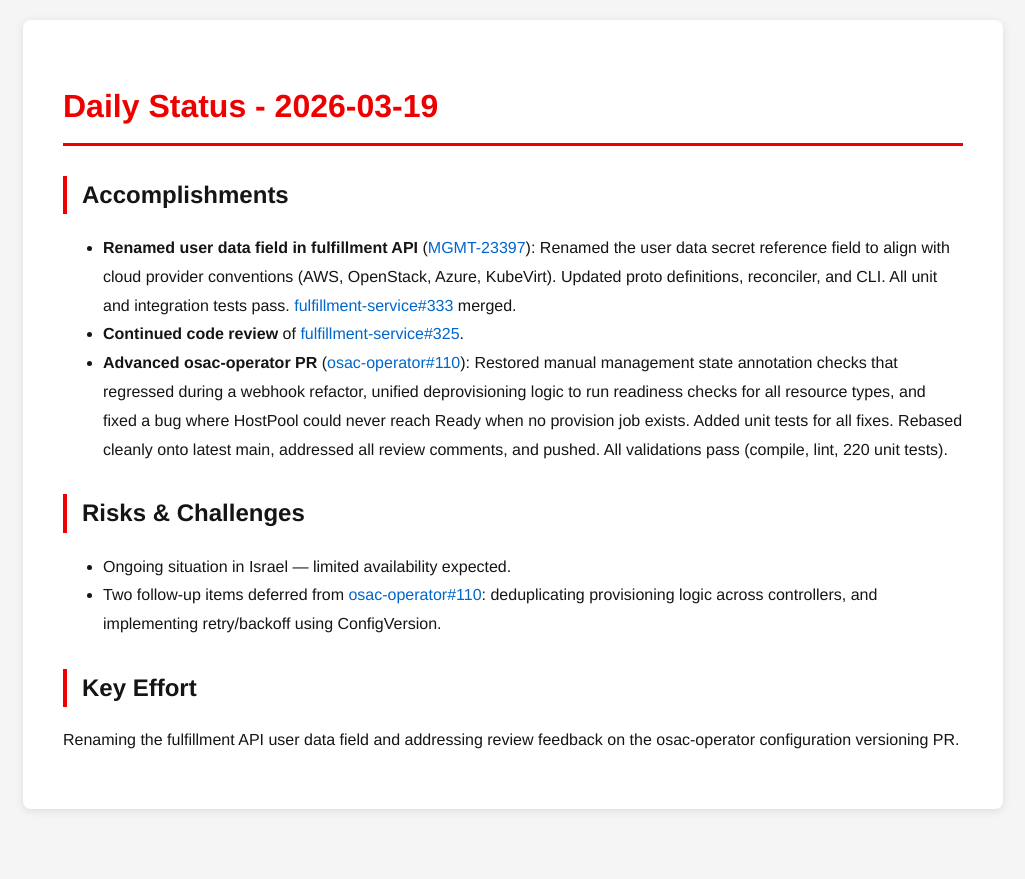
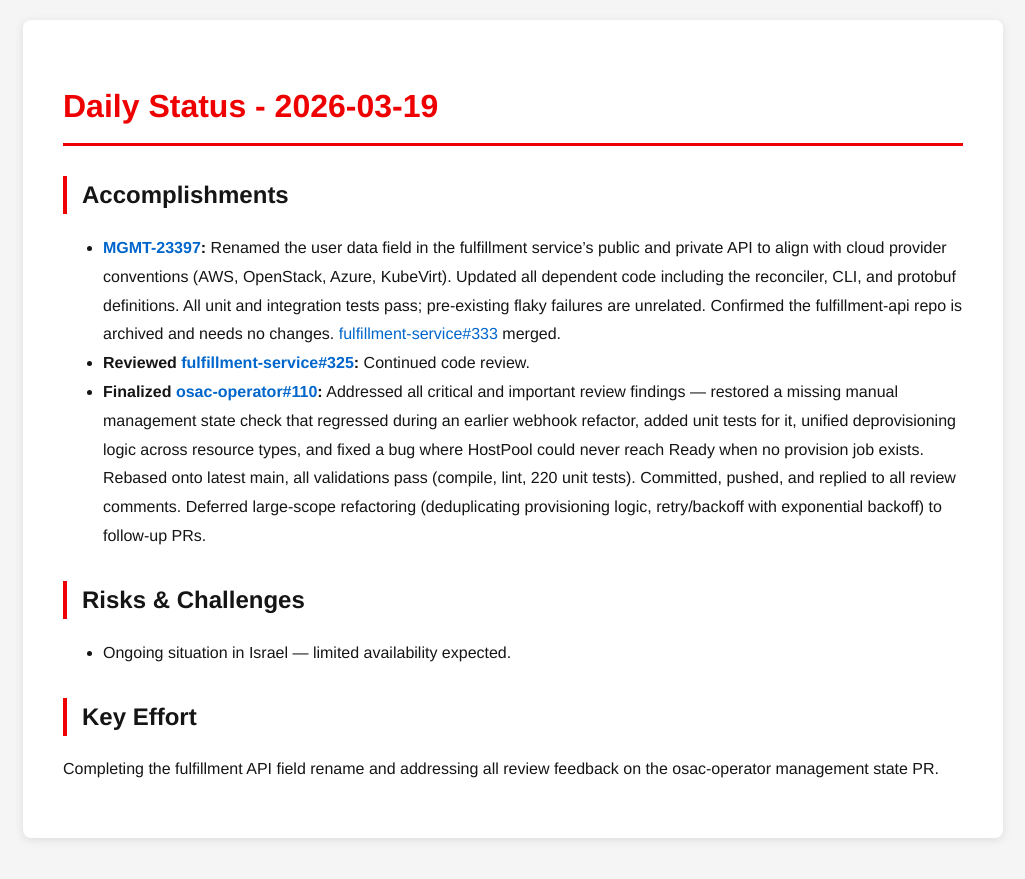
Before and after one commit to tzvatot/daily-status, a Jekyll site: the page built from 2026-03-19.md, in a window 1280 px wide. Shown: the top 879 px of the page, without its empty margins (127-1152 px from the left). Built offline with Jekyll 4.4.1, drawn with Linux system fonts in a browser that asks for light colours.

Commit message:
Daily status update - 2026-03-19

```diff
--- a/2026-03-19.md
+++ b/2026-03-19.md
@@ -7,13 +7,12 @@
 # Daily Status - 2026-03-19
 
 ## Accomplishments
-- **Renamed user data field in fulfillment API** ([MGMT-23397](https://issues.redhat.com/browse/MGMT-23397)): Renamed the user data secret reference field to align with cloud provider conventions (AWS, OpenStack, Azure, KubeVirt). Updated proto definitions, reconciler, and CLI. All unit and integration tests pass. [fulfillment-service#333](https://github.com/osac-project/fulfillment-service/pull/333) merged.
-- **Continued code review** of [fulfillment-service#325](https://github.com/osac-project/fulfillment-service/pull/325).
-- **Advanced osac-operator PR** ([osac-operator#110](https://github.com/osac-project/osac-operator/pull/110)): Restored manual management state annotation checks that regressed during a webhook refactor, unified deprovisioning logic to run readiness checks for all resource types, and fixed a bug where HostPool could never reach Ready when no provision job exists. Added unit tests for all fixes. Rebased cleanly onto latest main, addressed all review comments, and pushed. All validations pass (compile, lint, 220 unit tests).
+- **[MGMT-23397](https://issues.redhat.com/browse/MGMT-23397):** Renamed the user data field in the fulfillment service's public and private API to align with cloud provider conventions (AWS, OpenStack, Azure, KubeVirt). Updated all dependent code including the reconciler, CLI, and protobuf definitions. All unit and integration tests pass; pre-existing flaky failures are unrelated. Confirmed the fulfillment-api repo is archived and needs no changes. [fulfillment-service#333](https://github.com/osac-project/fulfillment-service/pull/333) merged.
+- **Reviewed [fulfillment-service#325](https://github.com/osac-project/fulfillment-service/pull/325):** Continued code review.
+- **Finalized [osac-operator#110](https://github.com/osac-project/osac-operator/pull/110):** Addressed all critical and important review findings — restored a missing manual management state check that regressed during an earlier webhook refactor, added unit tests for it, unified deprovisioning logic across resource types, and fixed a bug where HostPool could never reach Ready when no provision job exists. Rebased onto latest main, all validations pass (compile, lint, 220 unit tests). Committed, pushed, and replied to all review comments. Deferred large-scope refactoring (deduplicating provisioning logic, retry/backoff with exponential backoff) to follow-up PRs.
 
 ## Risks & Challenges
 - Ongoing situation in Israel — limited availability expected.
-- Two follow-up items deferred from [osac-operator#110](https://github.com/osac-project/osac-operator/pull/110): deduplicating provisioning logic across controllers, and implementing retry/backoff using ConfigVersion.
 
 ## Key Effort
-Renaming the fulfillment API user data field and addressing review feedback on the osac-operator configuration versioning PR.
+Completing the fulfillment API field rename and addressing all review feedback on the osac-operator management state PR.
```
